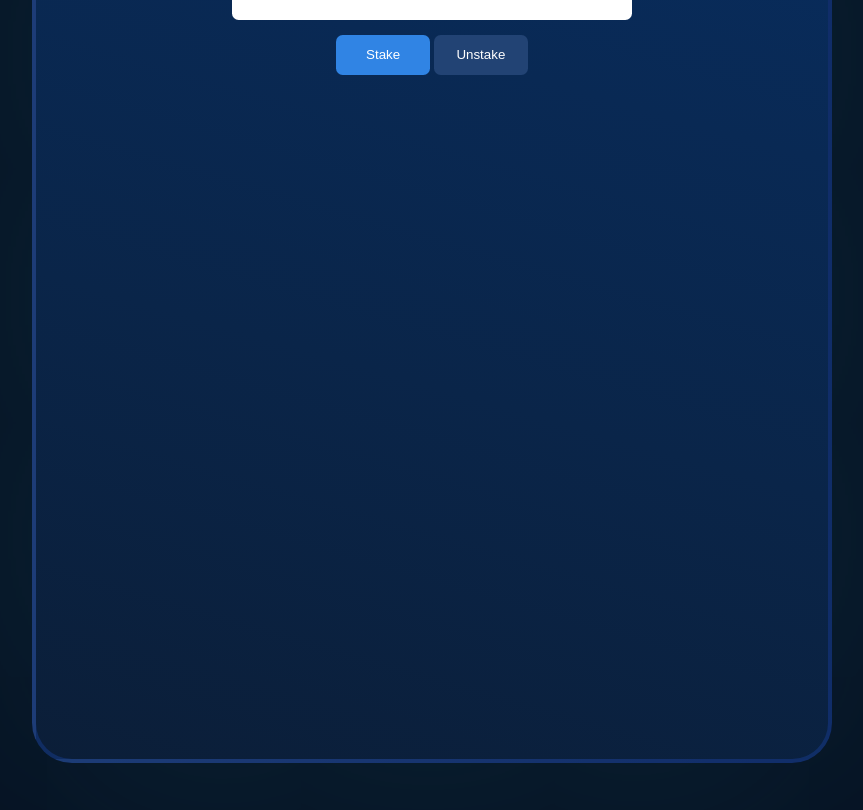
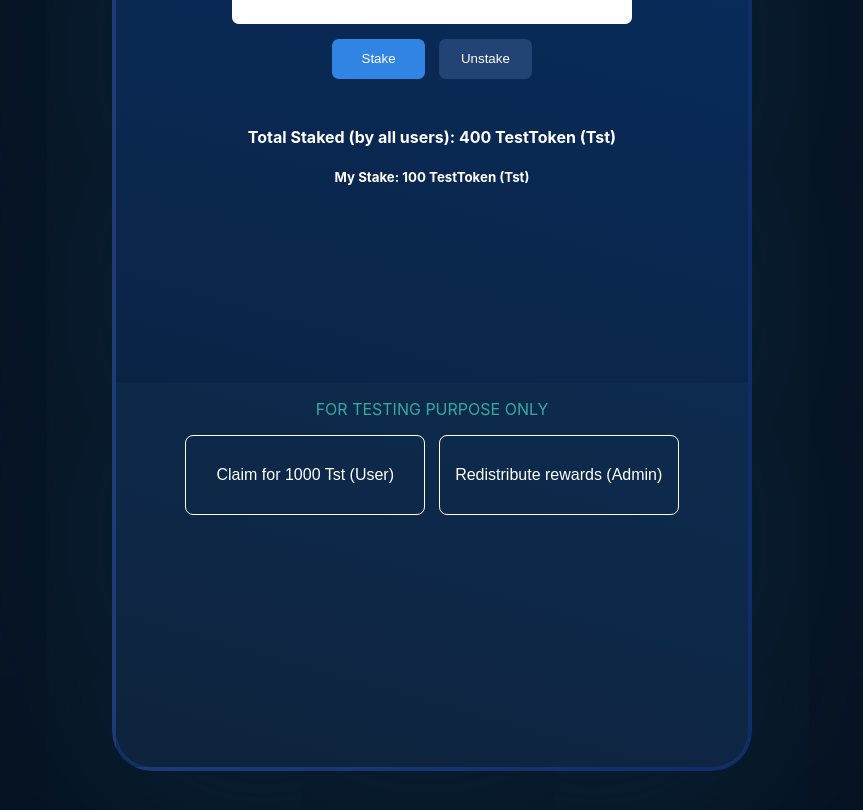
Before and after one commit to RSnow1031/token-staking-dapp, a React (Create React App) app: page / in a window 1280 px wide. Shown: the part 340-1150 px from the top of the page, without its empty margins (208-1071 px from the left). Built offline with nearby package versions, Linux system fonts and the light colour scheme.

Commit message:
added skeletons

```diff
--- a/src/App.js
+++ b/src/App.js
@@ -6,6 +6,8 @@ import Button from './components/Button';
 const App = () => {
   const [account, setAccount] = useState('Connecting to Metamask..');
   const [inputValue, setInputValue] = useState('');
+  const [totalStaked, setTotalStaked] = useState(400);
+  const [myStake, setMyStake] = useState(100);
 
   useEffect(() => {
     //connecting to ethereum blockchain
@@ -58,12 +60,21 @@ const App = () => {
         <Button buttonState={'stake'} stake={stakeHandler}>
           Stake
         </Button>
-        &nbsp;
+        &nbsp;  &nbsp;
         <Button buttonState={'unstake'} unstake={unStakeHandler}>
           Unstake
         </Button>
+        <div className={classes.totals}>
+          <h4>Total Staked (by all users): {totalStaked} TestToken (Tst) </h4>
+          <h5>My Stake: {myStake} TestToken (Tst) </h5>
+        </div>
+        <div className={classes.for_testing}>
+          <p>FOR TESTING PURPOSE ONLY</p>
+          <button>Claim for 1000 Tst (User)</button>
+          &nbsp;  &nbsp;
+          <button>Redistribute rewards (Admin)</button>
+        </div>
       </div>
-      <div></div>
     </div>
   );
 };
--- a/src/App.module.css
+++ b/src/App.module.css
@@ -1,10 +1,12 @@
 .Grid {
   display: grid;
   grid-gap: 1px;
-  grid-template-columns: 5em auto 50em auto 5em;
+  grid-template-columns: 5em auto 40em auto 5em;
   grid-template-rows: 10em auto 30em;
 
   height: 99em;
+  font-family: -apple-system, BlinkMacSystemFont, 'Segoe UI', Roboto, Oxygen, Ubuntu, Cantarell, 'Open Sans', 'Helvetica Neue', sans-serif;
+  font-weight: 400;
 }
 
 .Child {
@@ -50,3 +52,38 @@ input:focus {
   outline: none;
   border: 0.2em solid rgba(23, 60, 139, 0.301);
 }
+
+.totals {
+  /* padding-top: 3em; */
+  margin-top: 3em;
+  height: 3em;
+}
+
+.for_testing {
+  margin-top: 13em;
+  background-color: rgba(95, 158, 160, 0.034);
+  height:24em;
+  border-radius: 0 0 2em 2em;
+}
+
+
+.for_testing p {
+  padding-top: 1em;
+  color: #37a99e;
+
+}
+
+.for_testing button  {
+background-color: rgba(255, 255, 255, 0);
+  color: white;
+  font-size: 1em;
+  border: white solid 0.05em;
+  border-radius: 0.5em;
+  height: 5em;
+  width: 15em;
+
+}
+
+.for_testing button:hover {
+  background-color: rgba(255, 255, 255, 0.068);
+}
--- a/src/components/Button.module.css
+++ b/src/components/Button.module.css
@@ -6,6 +6,11 @@
     height: 3em;
     width: 7em;
   }
+  .stakeButton:hover {
+    background-color: #2675cf;
+
+  }
+
 
   .unstakeButton {
     background-color: #224374;
@@ -15,3 +20,8 @@
     height: 3em;
     width: 7em;
   }
+
+  .unstakeButton:hover {
+    background-color: #1c375f;
+
+  }
```
Also changed, not shown: 1 other file (tests, documents, lock files or other folders).
